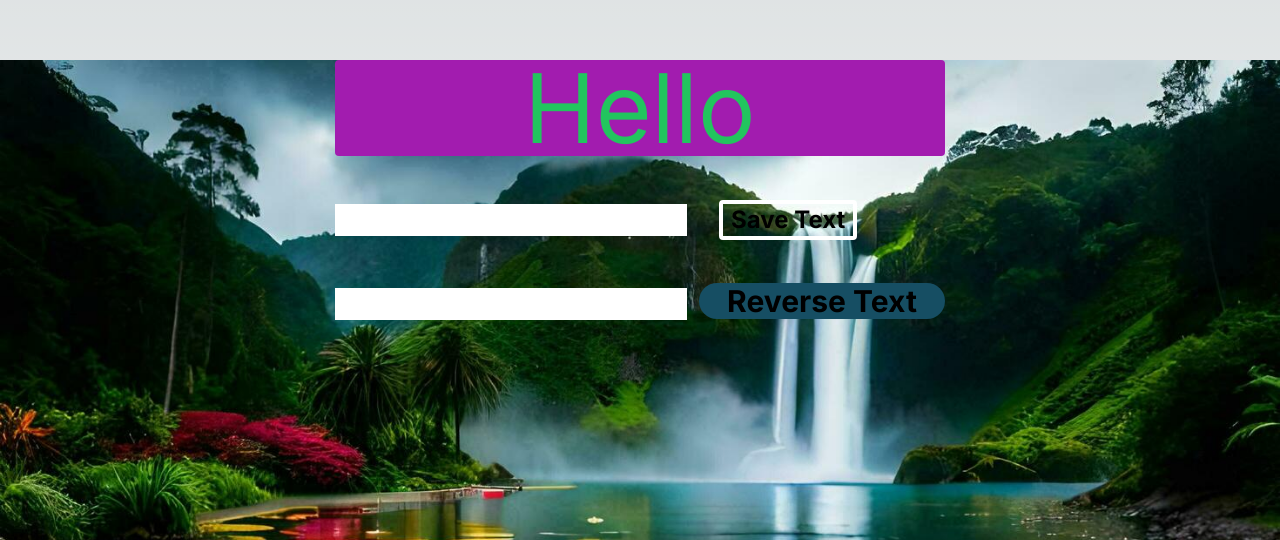
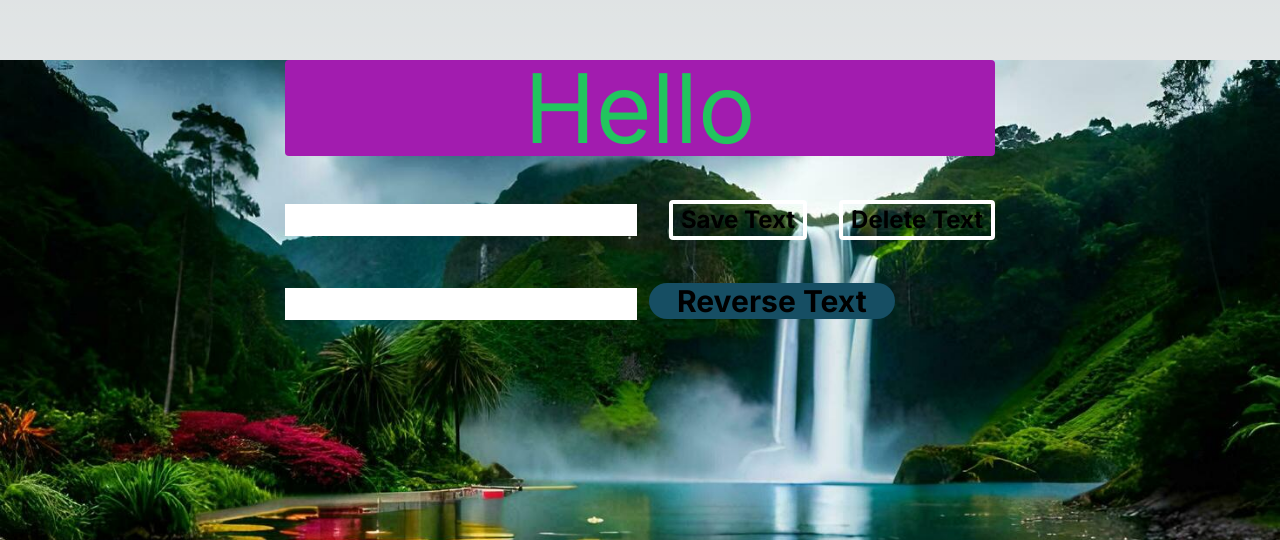
Before and after one commit to Passang-Dorji/mynextapp, a Next.js app: page / in a window 1280 px wide. Shown: the part 260-800 px from the top of the page. Built offline with nearby package versions, Linux system fonts and the light colour scheme.

Commit message:
edited with multiple button

```diff
--- a/app/page.js
+++ b/app/page.js
@@ -38,6 +38,17 @@ export default function Home() {
 			>
 				Save Text
 			</button>
+			<button
+				className="text-2xl ml-8 font-bold border-4 px-2 border-white rounded"
+				onClick={() => {
+					const newQuotes = []
+					setQuotes(newQuotes)
+					setText("")
+				}}
+			>
+				Delete Text
+			</button>
+
 			<div>
 			<input
 				className="text-2xl text-black mt-12"
```
